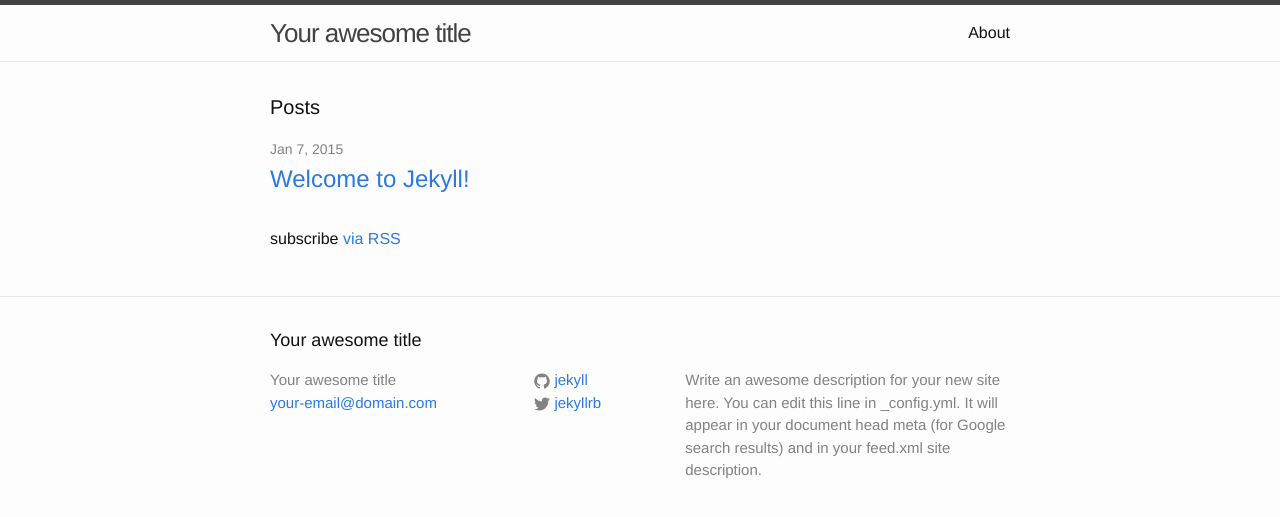
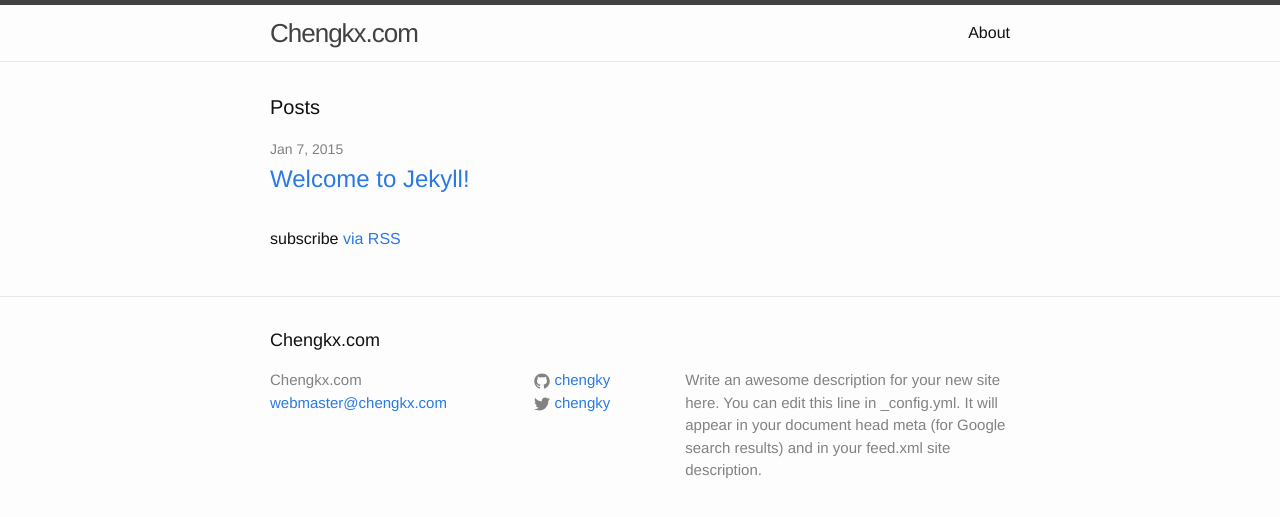
Before and after one commit to chengky/chengky.github.io, a Jekyll site: the page built from index.html, in a window 1280 px wide. Shown: the top 517 px of the page. Built offline with Jekyll 4.4.1, drawn with Linux system fonts in a browser that asks for light colours.

Commit message:
update config

```diff
--- a/_config.yml
+++ b/_config.yml
@@ -1,14 +1,14 @@
 # Site settings
-title: Your awesome title
-email: your-email@domain.com
+title: Chengkx.com
+email: webmaster@chengkx.com
 description: > # this means to ignore newlines until "baseurl:"
   Write an awesome description for your new site here. You can edit this
   line in _config.yml. It will appear in your document head meta (for
   Google search results) and in your feed.xml site description.
 baseurl: "" # the subpath of your site, e.g. /blog/
-url: "http://yourdomain.com" # the base hostname & protocol for your site
-twitter_username: jekyllrb
-github_username:  jekyll
+url: "http://chengkx.com" # the base hostname & protocol for your site
+twitter_username: chengky
+github_username:  chengky
 
 # Build settings
 markdown: kramdown
```
